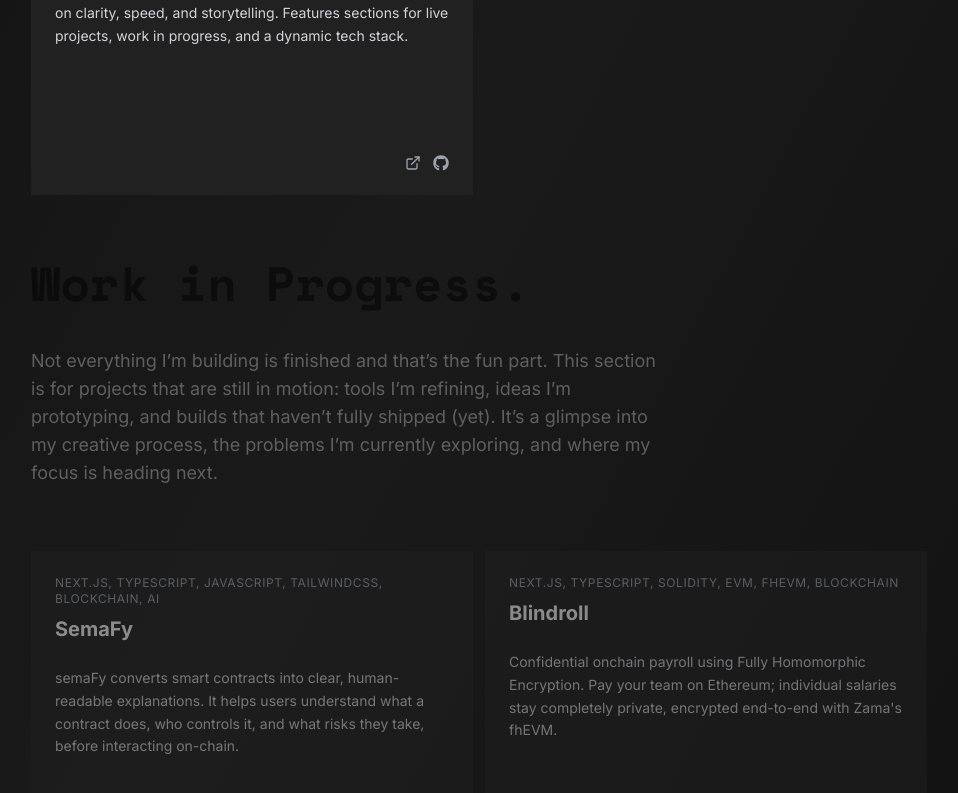
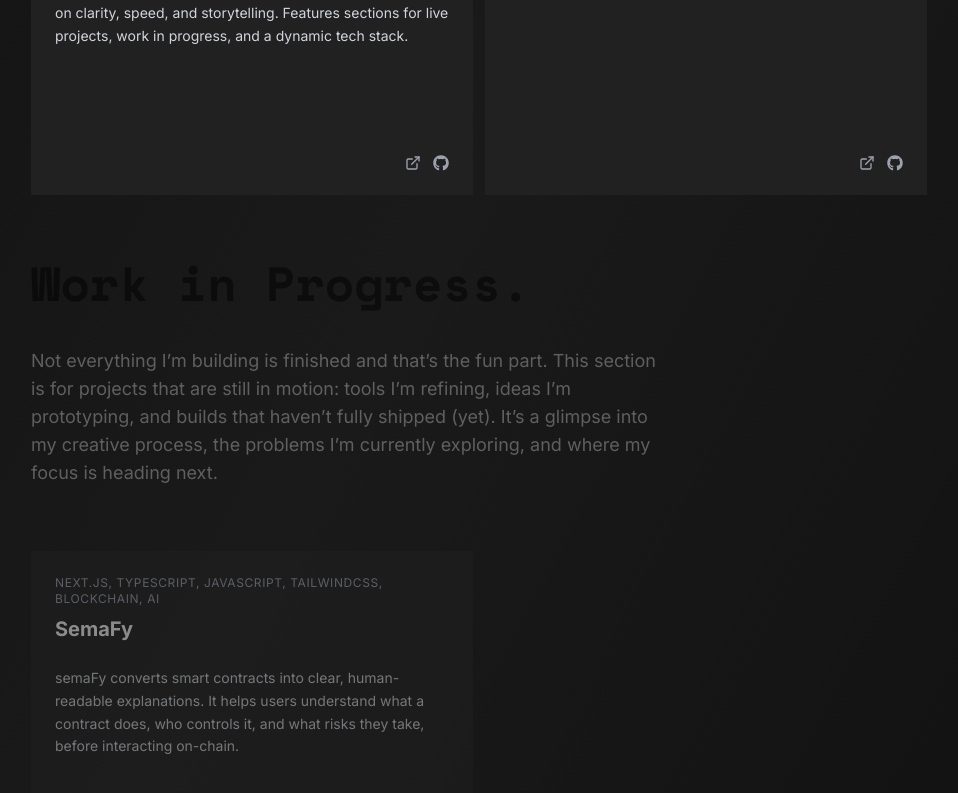
Before and after one commit to J0shcodes/my-portfolio-updated, a Next.js app: page /projects in a window 1280 px wide. Shown: the part 1085-1878 px from the top of the page, without its empty margins (161-1119 px from the left). Built offline with nearby package versions, Linux system fonts and the light colour scheme.

Commit message:
Updated projects

```diff
--- a/data/projectData.ts
+++ b/data/projectData.ts
@@ -23,33 +23,6 @@ export const projects = [
     liveUrl: "https://mr-clima-v2.vercel.app/",
     githubUrl: "https://github.com/J0shcodes/my-portfolio-updated",
   },
-  // {
-  //   title: "SeaBaas",
-  //   technologies: ["REACT", "TYPESCRIPT", "TAILWINDCSS", "REDUX TOOLKIT"],
-  //   description:
-  //     "Africa's first indigenous core banking system. I led the frontend team that developed key modules (Customer Management, Customer Forms Configuration, Product Factory) for the application",
-  //   liveUrl: "#",
-  //   githubUrl: "#",
-  // },
-  // {
-  //   title: "Checkref",
-  //   technologies: ["NEXT.JS", "TYPESCRIPT", "CHAKRA UI", "TAILWINDCSS"],
-  //   description:
-  //     "Professional reference management platform that empowers HR departments to efficiently handle reference requests, track responses, and maintain organized records throughout the hiring process. Built with mobile-first design and secure document workflows.",
-  //   liveUrl: "#",
-  //   githubUrl: "#",
-  // },
-];
-
-export const workInProgress = [
-  {
-    title: "SemaFy",
-    technologies: ["NEXT.JS", "TYPESCRIPT", "JAVASCRIPT", "TAILWINDCSS", "BLOCKCHAIN", "AI"],
-    description:
-      "semaFy converts smart contracts into clear, human-readable explanations. It helps users understand what a contract does, who controls it, and what risks they take, before interacting on-chain.",
-    liveUrl: "https://component-playground-beta.vercel.app/",
-    githubUrl: "https://github.com/J0shcodes/criptnox",
-  },
   {
     title: "Blindroll",
     technologies: [
@@ -62,9 +35,35 @@ export const workInProgress = [
     ],
     description:
       "Confidential onchain payroll using Fully Homomorphic Encryption. Pay your team on Ethereum; individual salaries stay completely private, encrypted end-to-end with Zama's fhEVM.",
-    liveUrl: "https://mr-clima-v2.vercel.app/",
-    githubUrl: "https://github.com/J0shcodes/mr-clima-v2",
+    liveUrl: "https://blindroll.vercel.app",
+    githubUrl: "https://github.com/J0shcodes/blindroll",
   },
+];
+
+export const workInProgress = [
+  {
+    title: "SemaFy",
+    technologies: ["NEXT.JS", "TYPESCRIPT", "JAVASCRIPT", "TAILWINDCSS", "BLOCKCHAIN", "AI"],
+    description:
+      "semaFy converts smart contracts into clear, human-readable explanations. It helps users understand what a contract does, who controls it, and what risks they take, before interacting on-chain.",
+    liveUrl: "https://component-playground-beta.vercel.app/",
+    githubUrl: "https://github.com/J0shcodes/criptnox",
+  },
+  // {
+  //   title: "Blindroll",
+  //   technologies: [
+  //     "NEXT.JS",
+  //     "TYPESCRIPT",
+  //     "SOLIDITY",
+  //     "EVM",
+  //     "fhEVM",
+  //     "BLOCKCHAIN",
+  //   ],
+  //   description:
+  //     "Confidential onchain payroll using Fully Homomorphic Encryption. Pay your team on Ethereum; individual salaries stay completely private, encrypted end-to-end with Zama's fhEVM.",
+  //   liveUrl: "https://mr-clima-v2.vercel.app/",
+  //   githubUrl: "https://github.com/J0shcodes/mr-clima-v2",
+  // },
   // {
   //   title: "React Cards",
   //   technologies: [
```
